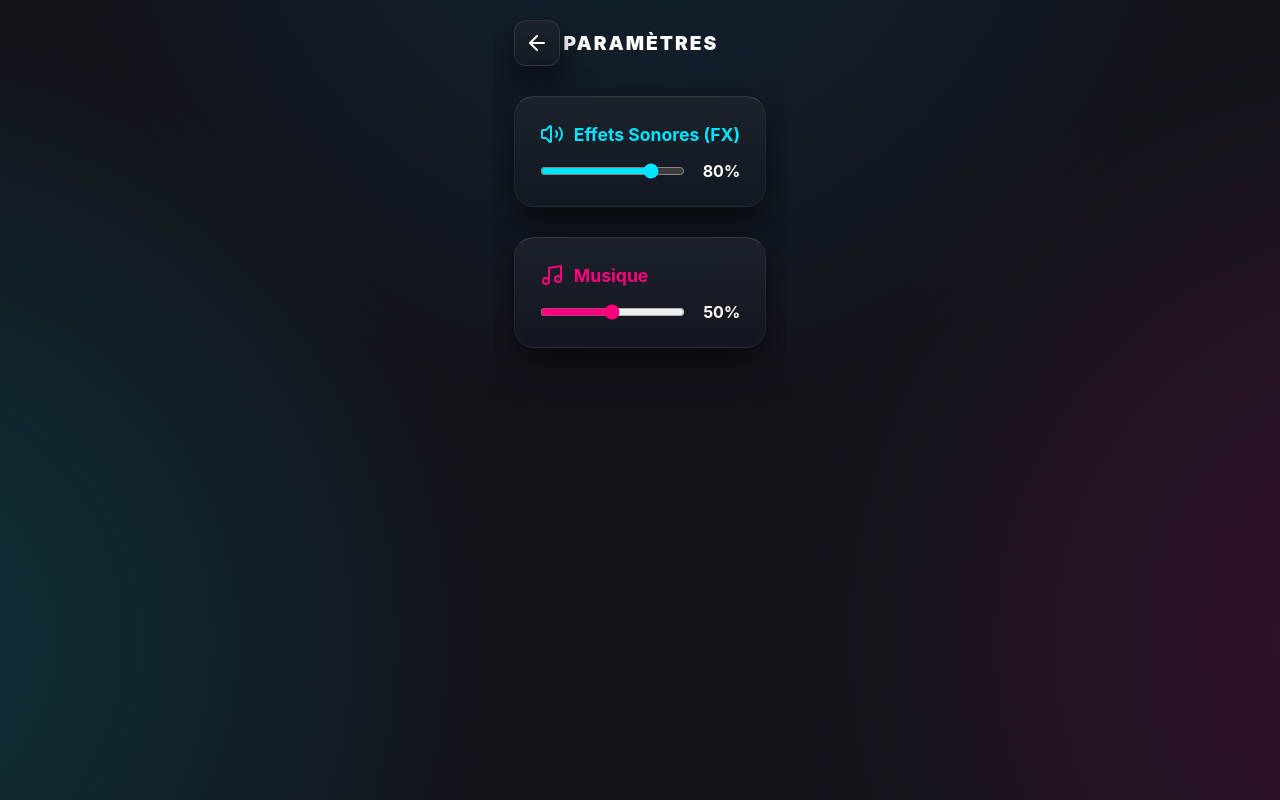
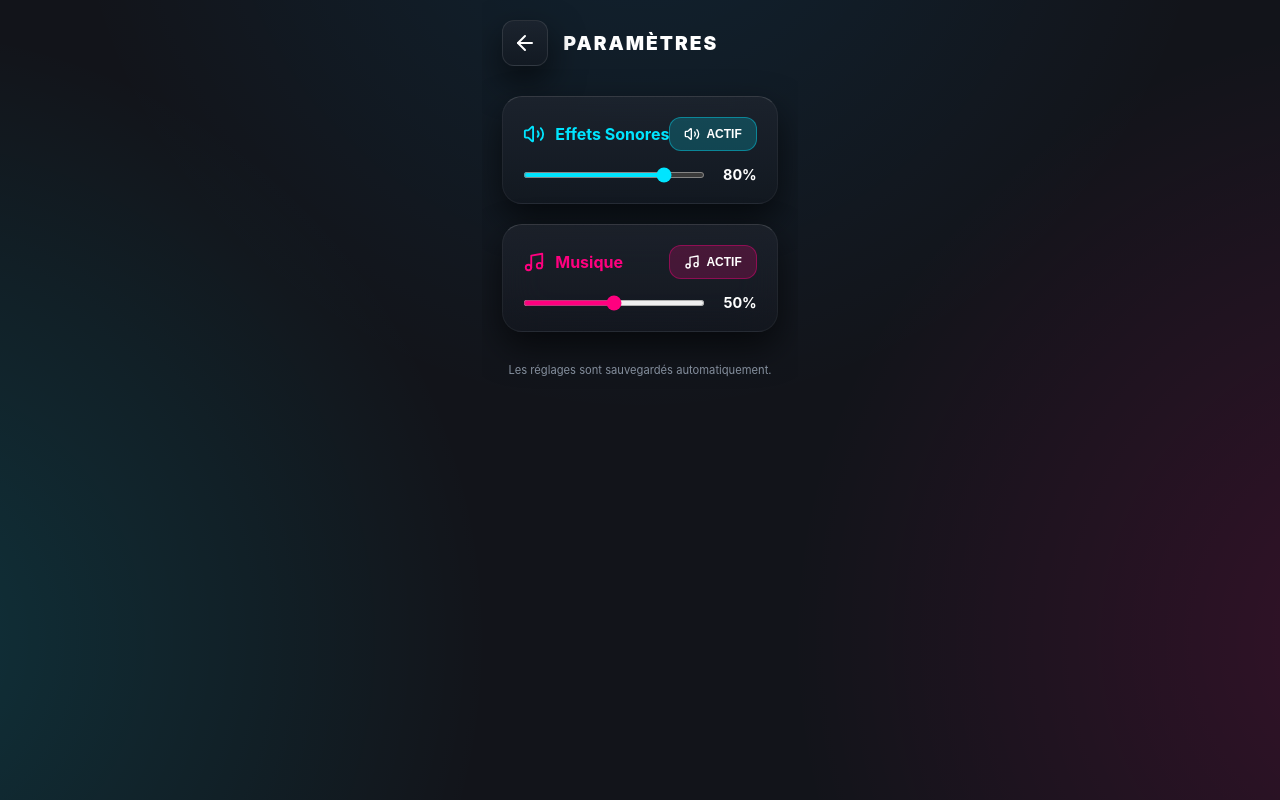
Before and after one commit to AzerfaXx-afk/blanc-manger-coco-remaster, a React (Vite) app: page /settings in a window 1280 px wide. Built offline with nearby package versions, Linux system fonts and the light colour scheme.

Commit message:
Settings: working volume sliders, mute toggles for music and SFX, localStorage persistence

```diff
--- a/src/pages/Settings.jsx
+++ b/src/pages/Settings.jsx
@@ -1,20 +1,59 @@
 import React, { useState } from 'react';
 import { useNavigate } from 'react-router-dom';
 import { motion } from 'framer-motion';
-import { ArrowLeft, Volume2, Music } from 'lucide-react';
+import { ArrowLeft, Volume2, VolumeX, Music, Music2 } from 'lucide-react';
+import {
+    getMusicVolume, getSfxVolume,
+    isMusicMuted, isSfxMuted,
+    setMusicVolume as setMusicVol,
+    setSfxVolume as setSfxVol,
+    setMusicMuted, setSfxMuted,
+    startMusic, stopMusic,
+    playBop
+} from '../utils/audio';
 
 const Settings = () => {
     const navigate = useNavigate();
-    const [fxVolume, setFxVolume] = useState(80);
-    const [musicVolume, setMusicVolume] = useState(50);
+    const [fxVolume, setFxVolume] = useState(getSfxVolume());
+    const [musicVolume, setMusicVolume] = useState(getMusicVolume());
+    const [musicMuted, setMusicMutedLocal] = useState(isMusicMuted());
+    const [sfxMuted, setSfxMutedLocal] = useState(isSfxMuted());
+
+    const handleFxChange = (val) => {
+        setFxVolume(val);
+        setSfxVol(val);
+    };
+
+    const handleMusicChange = (val) => {
+        setMusicVolume(val);
+        setMusicVol(val);
+    };
+
+    const toggleMusicMute = () => {
+        const newVal = !musicMuted;
+        setMusicMutedLocal(newVal);
+        setMusicMuted(newVal);
+        if (newVal) {
+            stopMusic();
+        } else {
+            startMusic();
+        }
+    };
+
+    const toggleSfxMute = () => {
+        const newVal = !sfxMuted;
+        setSfxMutedLocal(newVal);
+        setSfxMuted(newVal);
+        if (!newVal) playBop();
+    };
 
     return (
         <div style={{
-            display: 'flex', flexDirection: 'column', alignItems: 'center', height: '100vh', height: '100dvh',
+            display: 'flex', flexDirection: 'column', alignItems: 'center', height: '100%',
             overflow: 'hidden', padding: '20px', maxWidth: '500px', margin: '0 auto', fontFamily: "'Inter', sans-serif"
         }}>
             {/* Header */}
-            <div style={{ display: 'flex', justifyContent: 'space-between', width: '100%', alignItems: 'center', marginBottom: '30px' }}>
+            <div style={{ display: 'flex', justifyContent: 'space-between', width: '100%', alignItems: 'center', marginBottom: '30px', flexShrink: 0 }}>
                 <div
                     className="glass-panel" onClick={() => navigate(-1)}
                     style={{ padding: '10px', borderRadius: '12px', display: 'flex', cursor: 'pointer', border: '1px solid rgba(255,255,255,0.1)' }}
@@ -28,38 +67,75 @@ const Settings = () => {
             </div>
 
             {/* Content */}
-            <div style={{ width: '100%', display: 'flex', flexDirection: 'column', gap: '30px', flex: 1 }}>
+            <div style={{ width: '100%', display: 'flex', flexDirection: 'column', gap: '20px', flex: 1 }}>
 
-                {/* FX Volume */}
-                <div className="glass-panel" style={{ padding: '25px', borderRadius: '20px', display: 'flex', flexDirection: 'column', gap: '15px' }}>
-                    <div style={{ display: 'flex', alignItems: 'center', gap: '10px', color: 'var(--accent-cyan)' }}>
-                        <Volume2 size={24} />
-                        <h3 style={{ margin: 0, fontSize: '1.1rem', fontWeight: 'bold' }}>Effets Sonores (FX)</h3>
+                {/* SFX Volume */}
+                <div className="glass-panel" style={{ padding: '20px', borderRadius: '20px', display: 'flex', flexDirection: 'column', gap: '15px' }}>
+                    <div style={{ display: 'flex', alignItems: 'center', justifyContent: 'space-between' }}>
+                        <div style={{ display: 'flex', alignItems: 'center', gap: '10px', color: 'var(--accent-cyan)' }}>
+                            <Volume2 size={22} />
+                            <h3 style={{ margin: 0, fontSize: '1rem', fontWeight: 'bold' }}>Effets Sonores</h3>
+                        </div>
+                        <motion.button
+                            whileTap={{ scale: 0.9 }}
+                            onClick={toggleSfxMute}
+                            style={{
+                                background: sfxMuted ? 'rgba(255,0,0,0.2)' : 'rgba(0,229,255,0.2)',
+                                border: sfxMuted ? '1px solid rgba(255,0,0,0.4)' : '1px solid rgba(0,229,255,0.4)',
+                                borderRadius: '12px', padding: '8px 14px', cursor: 'pointer',
+                                color: '#fff', fontWeight: '700', fontSize: '0.75rem',
+                                display: 'flex', alignItems: 'center', gap: '6px'
+                            }}
+                        >
+                            {sfxMuted ? <><VolumeX size={16} /> MUET</> : <><Volume2 size={16} /> ACTIF</>}
+                        </motion.button>
                     </div>
-                    <div style={{ display: 'flex', alignItems: 'center', gap: '15px' }}>
+                    <div style={{ display: 'flex', alignItems: 'center', gap: '12px', opacity: sfxMuted ? 0.4 : 1 }}>
                         <input
                             type="range" min="0" max="100" value={fxVolume}
-                            onChange={(e) => setFxVolume(e.target.value)}
-                            style={{ flex: 1, accentColor: 'var(--accent-cyan)' }}
+                            onChange={(e) => handleFxChange(parseInt(e.target.value))}
+                            disabled={sfxMuted}
+                            style={{ flex: 1, accentColor: 'var(--accent-cyan)', height: '6px' }}
                         />
-                        <span style={{ color: '#fff', fontWeight: 'bold', width: '40px', textAlign: 'right' }}>{fxVolume}%</span>
+                        <span style={{ color: '#fff', fontWeight: 'bold', width: '40px', textAlign: 'right', fontSize: '0.9rem' }}>{fxVolume}%</span>
                     </div>
                 </div>
 
                 {/* Music Volume */}
-                <div className="glass-panel" style={{ padding: '25px', borderRadius: '20px', display: 'flex', flexDirection: 'column', gap: '15px' }}>
-                    <div style={{ display: 'flex', alignItems: 'center', gap: '10px', color: 'var(--accent-pink)' }}>
-                        <Music size={24} />
-                        <h3 style={{ margin: 0, fontSize: '1.1rem', fontWeight: 'bold' }}>Musique</h3>
+                <div className="glass-panel" style={{ padding: '20px', borderRadius: '20px', display: 'flex', flexDirection: 'column', gap: '15px' }}>
+                    <div style={{ display: 'flex', alignItems: 'center', justifyContent: 'space-between' }}>
+                        <div style={{ display: 'flex', alignItems: 'center', gap: '10px', color: 'var(--accent-pink)' }}>
+                            <Music size={22} />
+                            <h3 style={{ margin: 0, fontSize: '1rem', fontWeight: 'bold' }}>Musique</h3>
+                        </div>
+                        <motion.button
+                            whileTap={{ scale: 0.9 }}
+                            onClick={toggleMusicMute}
+                            style={{
+                                background: musicMuted ? 'rgba(255,0,0,0.2)' : 'rgba(255,0,127,0.2)',
+                                border: musicMuted ? '1px solid rgba(255,0,0,0.4)' : '1px solid rgba(255,0,127,0.4)',
+                                borderRadius: '12px', padding: '8px 14px', cursor: 'pointer',
+                                color: '#fff', fontWeight: '700', fontSize: '0.75rem',
+                                display: 'flex', alignItems: 'center', gap: '6px'
+                            }}
+                        >
+                            {musicMuted ? <><Music2 size={16} /> MUET</> : <><Music size={16} /> ACTIF</>}
+                        </motion.button>
                     </div>
-                    <div style={{ display: 'flex', alignItems: 'center', gap: '15px' }}>
+                    <div style={{ display: 'flex', alignItems: 'center', gap: '12px', opacity: musicMuted ? 0.4 : 1 }}>
                         <input
                             type="range" min="0" max="100" value={musicVolume}
-                            onChange={(e) => setMusicVolume(e.target.value)}
-                            style={{ flex: 1, accentColor: 'var(--accent-pink)' }}
+                            onChange={(e) => handleMusicChange(parseInt(e.target.value))}
+                            disabled={musicMuted}
+                            style={{ flex: 1, accentColor: 'var(--accent-pink)', height: '6px' }}
                         />
-                        <span style={{ color: '#fff', fontWeight: 'bold', width: '40px', textAlign: 'right' }}>{musicVolume}%</span>
+                        <span style={{ color: '#fff', fontWeight: 'bold', width: '40px', textAlign: 'right', fontSize: '0.9rem' }}>{musicVolume}%</span>
                     </div>
+                </div>
+
+                {/* Info */}
+                <div style={{ textAlign: 'center', color: 'var(--text-muted)', fontSize: '0.7rem', marginTop: '10px', lineHeight: '1.5' }}>
+                    Les réglages sont sauvegardés automatiquement.
                 </div>
             </div>
         </div>
--- a/src/utils/audio.js
+++ b/src/utils/audio.js
@@ -1,3 +1,5 @@
+// === Audio Engine with localStorage persistence ===
+
 export const SOUNDS = {
     music: '/music.mp3',
     bop: '/bop.mp3',
@@ -7,20 +9,57 @@ export const SOUNDS = {
 
 const audioInstances = {};
 
+// --- Volume getters from localStorage ---
+export const getMusicVolume = () => {
+    const v = localStorage.getItem('audio_music_volume');
+    return v !== null ? parseInt(v, 10) : 50;
+};
+
+export const getSfxVolume = () => {
+    const v = localStorage.getItem('audio_sfx_volume');
+    return v !== null ? parseInt(v, 10) : 80;
+};
+
+export const isMusicMuted = () => localStorage.getItem('audio_music_muted') === 'true';
+export const isSfxMuted = () => localStorage.getItem('audio_sfx_muted') === 'true';
+
+// --- Volume setters ---
+export const setMusicVolume = (val) => {
+    localStorage.setItem('audio_music_volume', val);
+    // Apply to running music immediately
+    if (audioInstances['music']) {
+        audioInstances['music'].volume = Math.max(0, Math.min(1, val / 100));
+    }
+};
+
+export const setSfxVolume = (val) => {
+    localStorage.setItem('audio_sfx_volume', val);
+};
+
+export const setMusicMuted = (muted) => {
+    localStorage.setItem('audio_music_muted', muted);
+    if (audioInstances['music']) {
+        audioInstances['music'].muted = muted;
+    }
+};
+
+export const setSfxMuted = (muted) => {
+    localStorage.setItem('audio_sfx_muted', muted);
+};
+
+// --- Core playback ---
 export const playSound = (soundKey, options = { loop: false, volume: 1 }) => {
     try {
         if (!SOUNDS[soundKey]) return null;
 
         const audio = new Audio(SOUNDS[soundKey]);
         audio.loop = options.loop || false;
-        audio.volume = options.volume || 1;
+        audio.volume = Math.max(0, Math.min(1, options.volume || 1));
 
         audio.play().catch(err => {
-            // Browsers often block auto-playing audio without user interaction
             console.warn(`Audio play failed for ${soundKey}:`, err);
         });
 
-        // Store persistent sounds like music to stop them later
         if (options.loop) {
             audioInstances[soundKey] = audio;
         }
@@ -40,14 +79,29 @@ export const stopSound = (soundKey) => {
     }
 };
 
-export const playBop = () => playSound('bop', { volume: 0.5 });
-export const playWin = () => playSound('win', { volume: 0.8 });
-export const playPodium = () => playSound('podium', { volume: 1 });
+// --- Convenience functions (respect volume settings) ---
+export const playBop = () => {
+    if (isSfxMuted()) return;
+    playSound('bop', { volume: (getSfxVolume() / 100) * 0.5 });
+};
+
+export const playWin = () => {
+    if (isSfxMuted()) return;
+    playSound('win', { volume: (getSfxVolume() / 100) * 0.8 });
+};
+
+export const playPodium = () => {
+    if (isSfxMuted()) return;
+    playSound('podium', { volume: getSfxVolume() / 100 });
+};
+
 export const startMusic = () => {
+    if (isMusicMuted()) return;
     if (!audioInstances['music']) {
-        playSound('music', { loop: true, volume: 0.3 });
+        playSound('music', { loop: true, volume: (getMusicVolume() / 100) * 0.3 });
     }
 };
+
 export const stopMusic = () => stopSound('music');
 
 // Centralize click handling for the whole app
```
